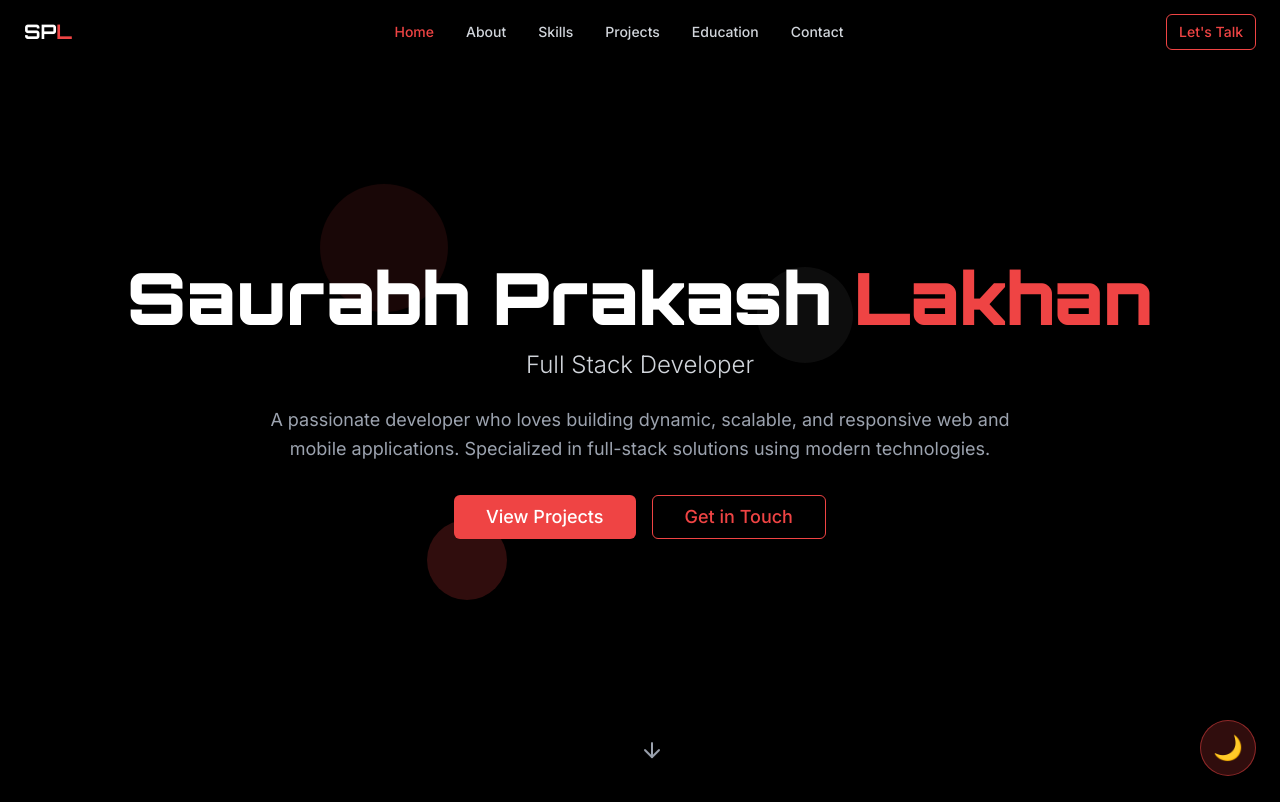
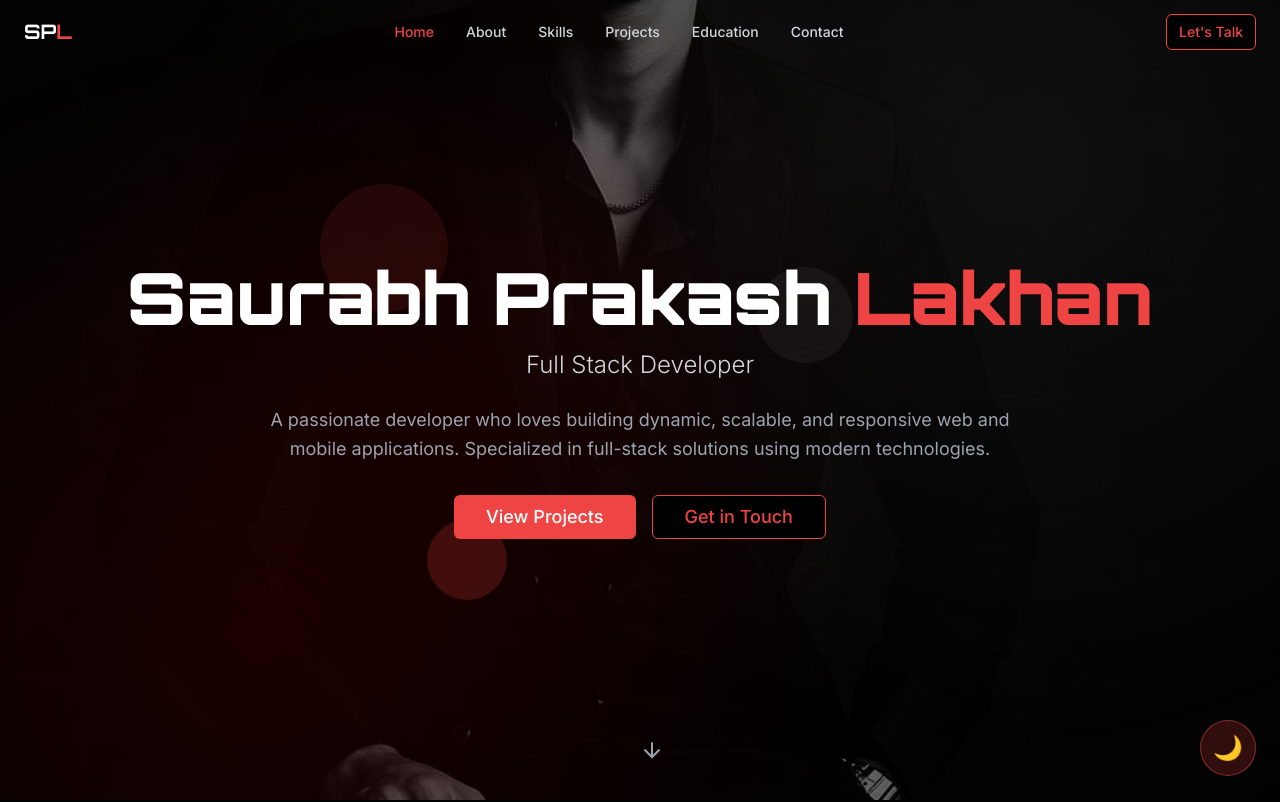
Before and after one commit to Saurabh-1435/MY_PROTFOLIO, a React (Vite) app: page / in a window 1280 px wide. Shown: the top 802 px of the page. Built offline with nearby package versions, Linux system fonts and the light colour scheme.

Commit message:
Add full-page background image
Implement the specified photo as a full-page background for the website and loading screen, ensuring it remains static across all pages and complements the dark theme.

```diff
--- a/src/components/Loader.tsx
+++ b/src/components/Loader.tsx
@@ -20,13 +20,41 @@ const Loader = ({ onComplete }: LoaderProps) => {
   if (!isVisible) return null;
 
   return (
-    <div className="fixed inset-0 z-50 flex items-center justify-center loader-bg">
-      <div className="text-center">
-        <h1 className="text-6xl md:text-8xl font-orbitron font-black text-white animate-morph-text text-glow">
-          I_AM_DEV
+    <div className="fixed inset-0 z-50 flex items-center justify-center">
+      {/* Background Image */}
+      <div
+        className="absolute inset-0"
+        style={{
+          backgroundImage: `url('/lovable-uploads/eca949d3-0e41-42f7-a130-3686b5805e83.png')`,
+          backgroundSize: 'cover',
+          backgroundPosition: 'center',
+          backgroundRepeat: 'no-repeat'
+        }}
+      >
+        {/* Dark overlay */}
+        <div className="absolute inset-0 bg-black/70"></div>
+      </div>
+
+      {/* Loading Content */}
+      <div className="relative z-10 text-center">
+        <h1 className="text-6xl md:text-8xl lg:text-9xl font-orbitron font-black text-white mb-8">
+          <span className="inline-block animate-bounce" style={{ animationDelay: '0s' }}>I</span>
+          <span className="inline-block animate-bounce" style={{ animationDelay: '0.1s' }}>A</span>
+          <span className="inline-block animate-bounce" style={{ animationDelay: '0.2s' }}>M</span>
+          <span className="inline-block animate-bounce text-red-500" style={{ animationDelay: '0.3s' }}>D</span>
+          <span className="inline-block animate-bounce text-red-500" style={{ animationDelay: '0.4s' }}>E</span>
+          <span className="inline-block animate-bounce text-red-500" style={{ animationDelay: '0.5s' }}>V</span>
         </h1>
-        <div className="mt-8 w-24 h-1 bg-red-500 mx-auto animate-pulse"></div>
-        <p className="mt-4 text-gray-400 text-sm tracking-widest">LOADING PORTFOLIO...</p>
+
+        <div className="flex justify-center items-center space-x-2 mb-6">
+          <div className="w-3 h-3 bg-red-500 rounded-full animate-pulse" style={{ animationDelay: '0s' }}></div>
+          <div className="w-3 h-3 bg-white rounded-full animate-pulse" style={{ animationDelay: '0.3s' }}></div>
+          <div className="w-3 h-3 bg-red-500 rounded-full animate-pulse" style={{ animationDelay: '0.6s' }}></div>
+        </div>
+
+        <p className="text-gray-300 text-sm tracking-widest uppercase animate-fade-in">
+          Loading Portfolio...
+        </p>
       </div>
     </div>
   );
--- a/src/pages/Index.tsx
+++ b/src/pages/Index.tsx
@@ -28,7 +28,24 @@ const Index = () => {
   }
 
   return (
-    <div className="min-h-screen bg-black text-white overflow-x-hidden">
+    <div className="min-h-screen bg-black text-white overflow-x-hidden relative">
+      {/* Background Image */}
+      <div
+        className="fixed inset-0 z-0"
+        style={{
+          backgroundImage: `url('/lovable-uploads/eca949d3-0e41-42f7-a130-3686b5805e83.png')`,
+          backgroundSize: 'cover',
+          backgroundPosition: 'center',
+          backgroundRepeat: 'no-repeat',
+          backgroundAttachment: 'fixed'
+        }}
+      >
+        {/* Dark overlay to ensure text readability */}
+        <div className="absolute inset-0 bg-black/60"></div>
+      </div>
+
+      {/* Content */}
+      <div className="relative z-10">
         <Navbar />
         <HeroSection />
         <AboutSection />
@@ -39,6 +56,7 @@ const Index = () => {
         <Footer />
         <ThemeToggle />
       </div>
+    </div>
   );
 };
 
```
Also changed, not shown: public/lovable-uploads/eca949d3-0e41-42f7-a130-3686b5805e83.png (added). Lines whose indentation alone changed are shown as unchanged.
